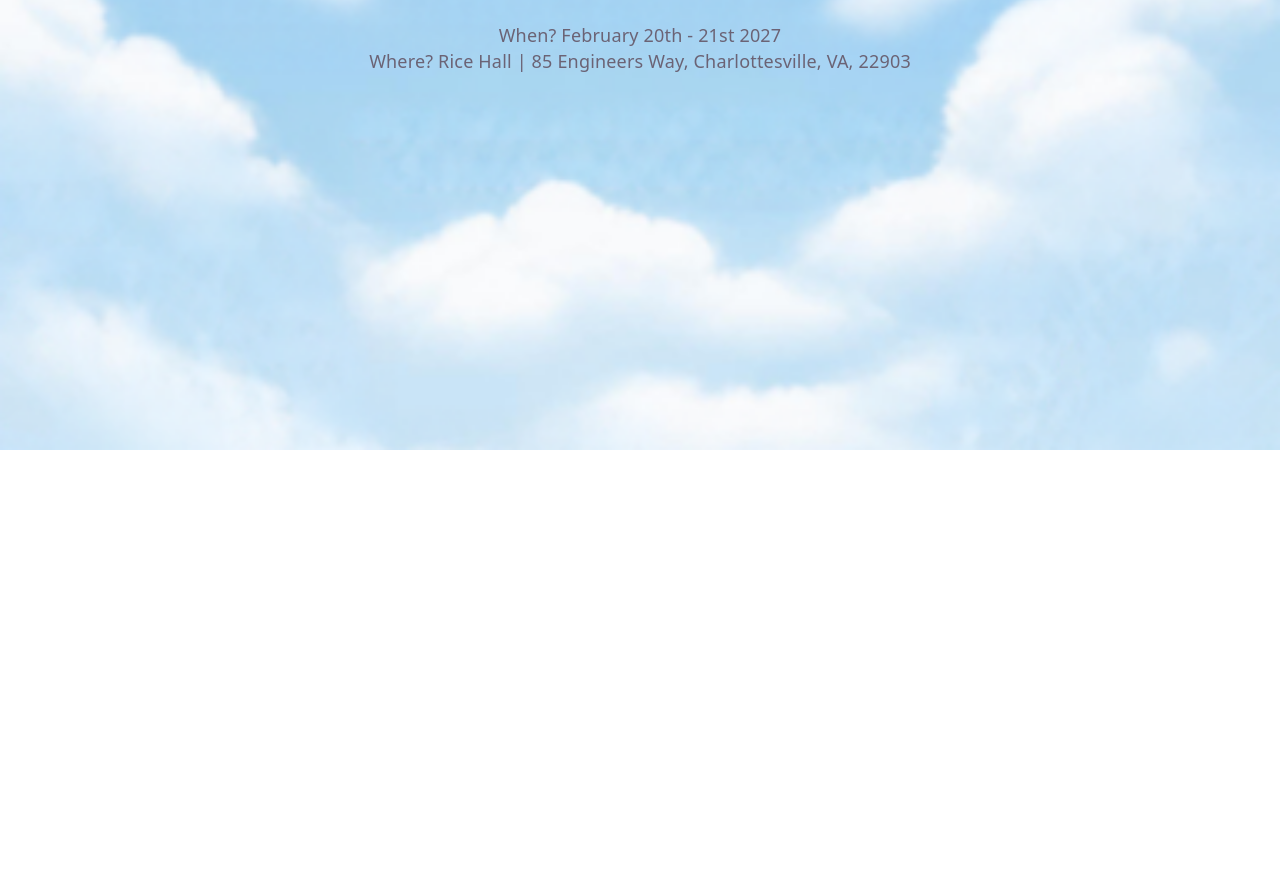
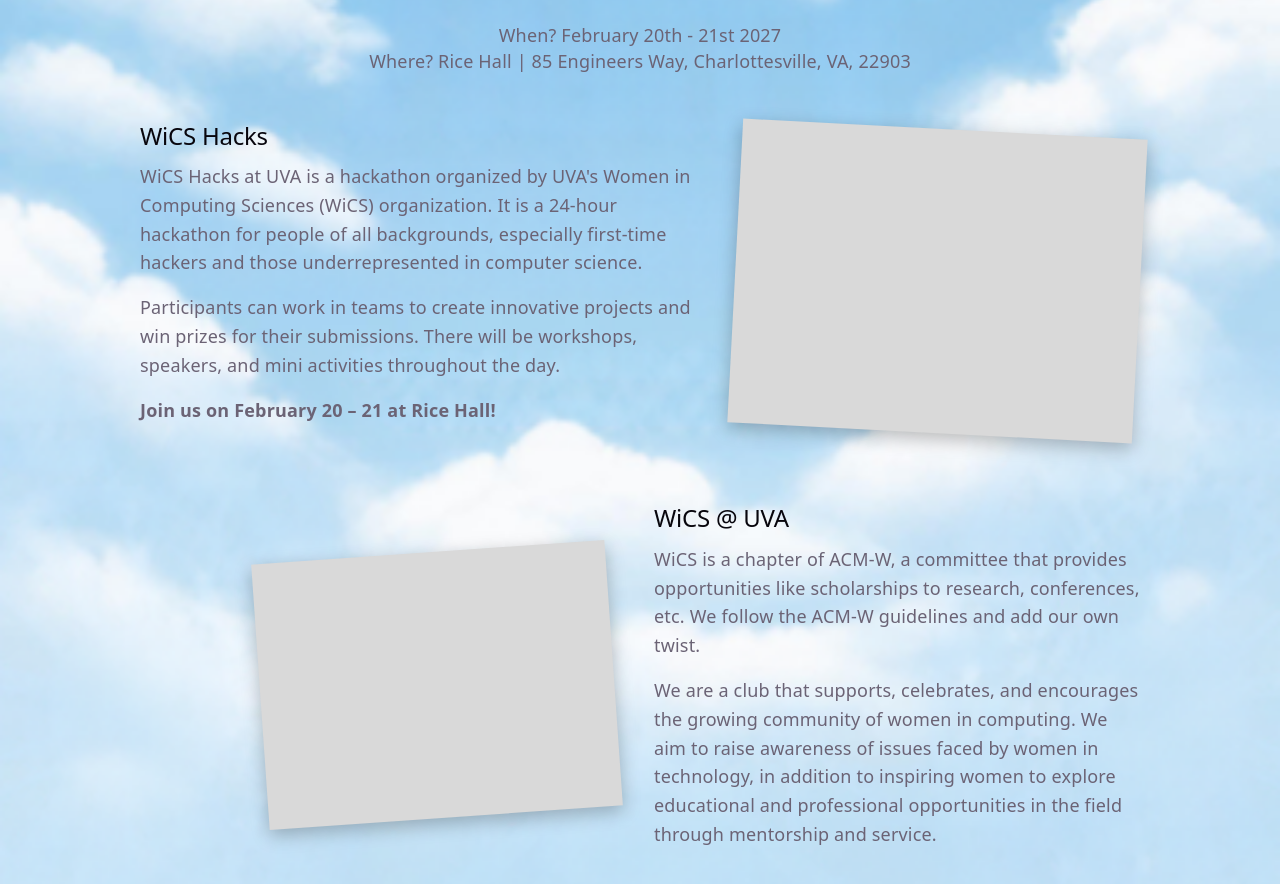
Before and after one commit to wicshacks-oss/Ticket-to-Hack, a React (Vite) app: page / in a window 1280 px wide. Shown: the part 350-1234 px from the top of the page. Before the commit the page ends 800 px from the top, so only its background shows below. Built offline with nearby package versions, Linux system fonts and the light colour scheme.

Commit message:
About Us Section

```diff
--- a/src/App.jsx
+++ b/src/App.jsx
@@ -3,6 +3,7 @@ import heroImg from './assets/hero.png'
 import reactLogo from './assets/react.svg'
 import viteLogo from './assets/vite.svg'
 import myLogo from './assets/logo.png'
+import AboutUs from './components/AboutUs'
 import './App.css'
 
 function App() {
@@ -30,6 +31,9 @@ function App() {
         </ul>
       </section>
 
+      {/* About Us section */}
+      <AboutUs />
+
     </div>
     // ending div
   )
--- /dev/null
+++ b/src/components/AboutUs.css
@@ -0,0 +1,88 @@
+/* ---------- About Us section ---------- */
+
+.about-us-section {
+  max-width: 1000px;
+  margin: 48px auto 0;
+  padding: 0 24px;
+  text-align: left;
+}
+
+/* Each block is a row: text + photo side by side */
+.about-block {
+  display: flex;
+  align-items: center;
+  gap: 40px;
+  margin-bottom: 64px;
+}
+
+/* Block 2 is pushed toward the right edge for the zigzag look */
+.about-block-right {
+  margin-left: 12%;
+}
+
+.about-text {
+  flex: 1 1 55%;
+}
+
+.about-text h2 {
+  margin-bottom: 12px;
+}
+
+.about-text p {
+  line-height: 1.6;
+  margin: 0 0 16px;
+}
+
+/* Bold call to action under the first block */
+.about-cta {
+  font-weight: 700;
+}
+
+/* ---------- Tilted photo "polaroid" frames ---------- */
+
+.about-photo {
+  flex: 1 1 40%;
+  margin: 0;
+}
+
+.about-photo img,
+.about-photo-placeholder {
+  display: block;
+  width: 100%;
+  aspect-ratio: 4 / 3;
+  object-fit: cover;
+  box-shadow: 0 6px 18px rgba(0, 0, 0, 0.25);
+}
+
+/* Shown until a real photo is dropped in */
+.about-photo-placeholder {
+  background: #d9d9d9;
+}
+
+.about-photo-right {
+  transform: rotate(3deg);
+}
+
+.about-photo-left {
+  transform: rotate(-4deg);
+}
+
+/* ---------- Small screens: stack everything ---------- */
+
+@media (max-width: 700px) {
+  .about-block,
+  .about-block-right {
+    flex-direction: column;
+    margin-left: 0;
+    gap: 24px;
+  }
+
+  /* Keep the text above the photo in both blocks */
+  .about-block-right .about-photo {
+    order: 2;
+  }
+
+  .about-photo {
+    width: 85%;
+  }
+}
--- /dev/null
+++ b/src/components/AboutUs.jsx
@@ -0,0 +1,54 @@
+import './AboutUs.css'
+
+
+function AboutUs() {
+  return (
+    <section id="about" className="about-us-section">
+      {/* Block 1: text on the left, tilted photo on the right */}
+      <div className="about-block about-block-left">
+        <div className="about-text">
+          <h2>WiCS Hacks</h2>
+          <p>
+            WiCS Hacks at UVA is a hackathon organized by UVA's Women in
+            Computing Sciences (WiCS) organization. It is a 24-hour hackathon
+            for people of all backgrounds, especially first-time hackers and
+            those underrepresented in computer science.
+          </p>
+          <p>
+            Participants can work in teams to create innovative projects and
+            win prizes for their submissions. There will be workshops,
+            speakers, and mini activities throughout the day.
+          </p>
+          <p className="about-cta">Join us on February 20 – 21 at Rice Hall!</p>
+        </div>
+        <figure className="about-photo about-photo-right">
+          <div className="about-photo-placeholder" role="img" aria-label="WiCS members at a past event" />
+        </figure>
+      </div>
+
+      {/* Block 2: photo on the left, text on the right (shifted over) */}
+      <div className="about-block about-block-right">
+        <figure className="about-photo about-photo-left">
+          <div className="about-photo-placeholder" role="img" aria-label="Students working together" />
+        </figure>
+        <div className="about-text">
+          <h2>WiCS @ UVA</h2>
+          <p>
+            WiCS is a chapter of ACM-W, a committee that provides
+            opportunities like scholarships to research, conferences, etc. We
+            follow the ACM-W guidelines and add our own twist.
+          </p>
+          <p>
+            We are a club that supports, celebrates, and encourages the
+            growing community of women in computing. We aim to raise awareness
+            of issues faced by women in technology, in addition to inspiring
+            women to explore educational and professional opportunities in the
+            field through mentorship and service.
+          </p>
+        </div>
+      </div>
+    </section>
+  )
+}
+
+export default AboutUs
```
